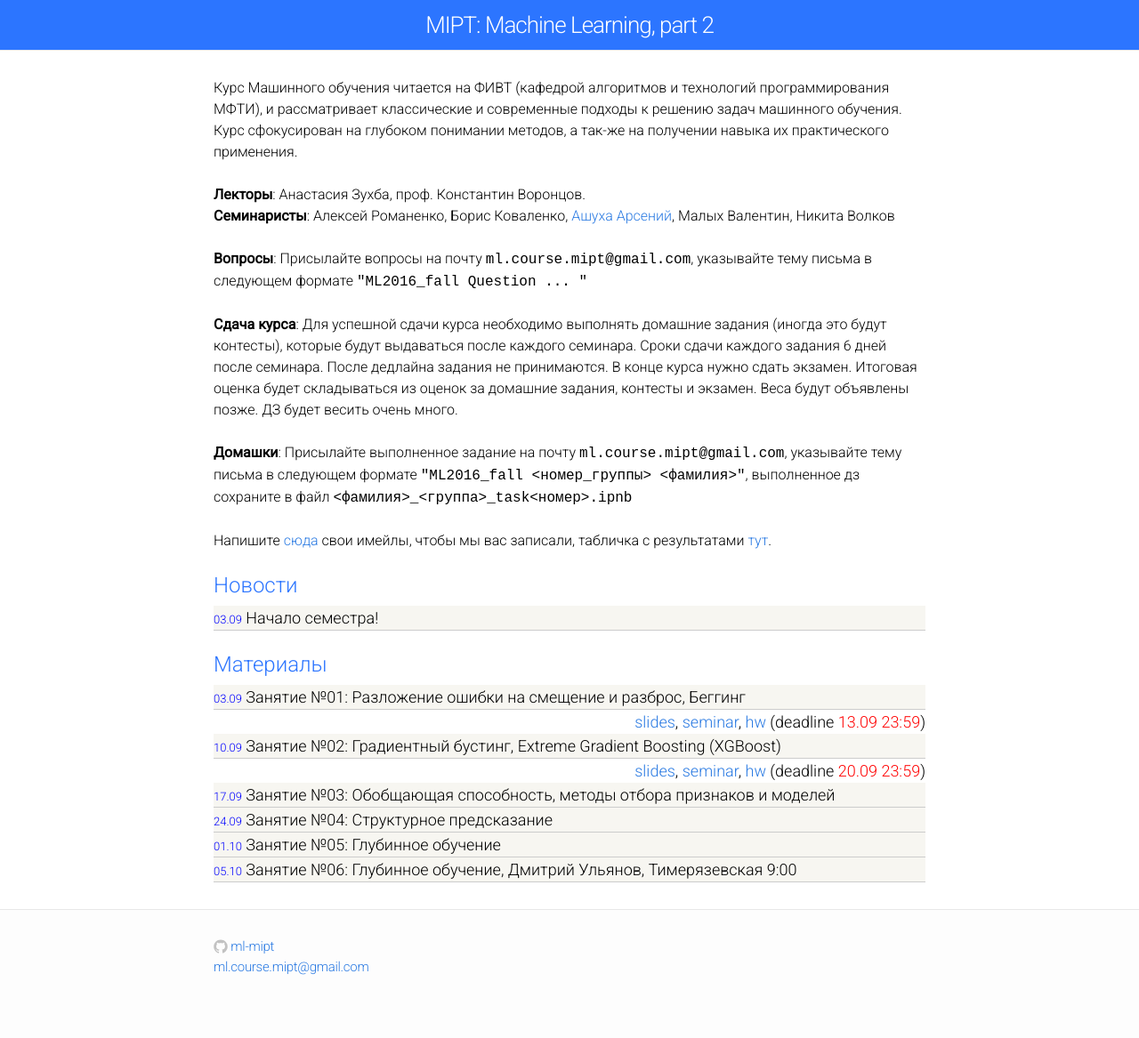
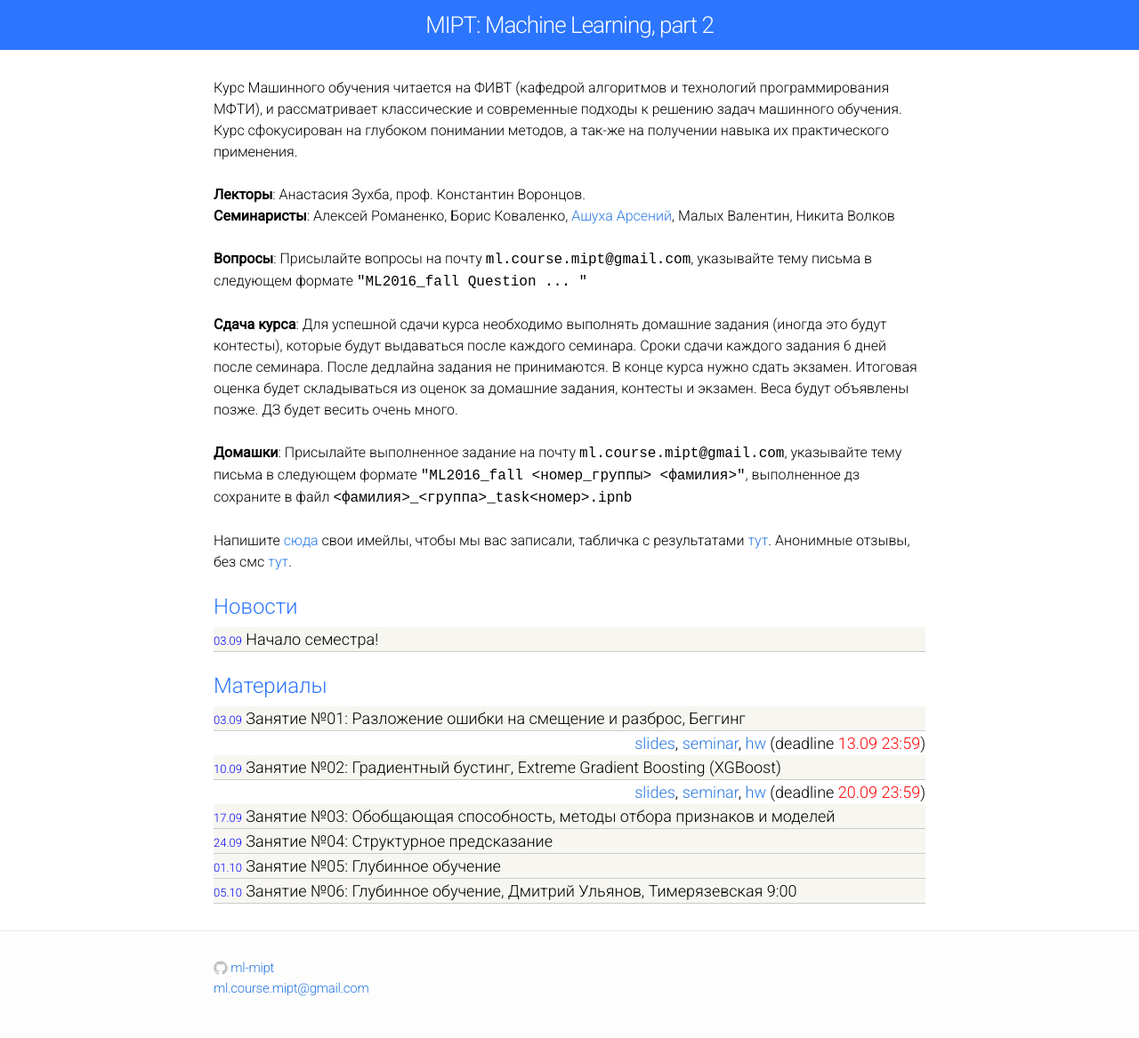
Before and after one commit to ml-mipt/old-ml-mipt.github.io, a Jekyll site: the page built from index.html, in a window 1280 px wide. Shown: the whole page at 89% size. Built offline with Jekyll 4.4.1, drawn with Linux system fonts in a browser that asks for light colours; before the commit the page ends 1143 px from its top, so only the background shows below that.

Commit message:
add feedback

```diff
--- a/index.html
+++ b/index.html
@@ -15,10 +15,8 @@
   <br>
   <b>Домашки</b>: Присылайте выполненное задание на почту <tt>ml.course.mipt@gmail.com</tt>, указывайте тему письма в следующем формате <tt>"ML2016_fall <номер_группы> <фамилия>"</tt>, выполненное дз сохраните в файл <tt><фамилия>_<группа>_task<номер>.ipnb</tt><br>
   <br>
-  Напишите <a href="https://docs.google.com/spreadsheets/d/1Fp5nbWMxthyLkEjkFTryC5x96vP_xrD99ojc91gbNzk/edit?usp=sharing">сюда</a> свои имейлы, чтобы мы вас записали, табличка с результатами <a href="https://docs.google.com/spreadsheets/d/1ihJ8sQ8xF_LLSBUN-36mcC8YlFXScqF-RZ7QcERZrGo/edit?usp=sharing">тут</a>.
+  Напишите <a href="https://docs.google.com/spreadsheets/d/1Fp5nbWMxthyLkEjkFTryC5x96vP_xrD99ojc91gbNzk/edit?usp=sharing">сюда</a> свои имейлы, чтобы мы вас записали, табличка с результатами <a href="https://docs.google.com/spreadsheets/d/1ihJ8sQ8xF_LLSBUN-36mcC8YlFXScqF-RZ7QcERZrGo/edit?usp=sharing">тут</a>. Анонимные отзывы, без смс <a href="https://goo.gl/forms/w4jv7VHZiHZyri3y1">тут</a>.
 </div>
-
-
 
 <div class="home">
   <div class="materials-wrap">
```
